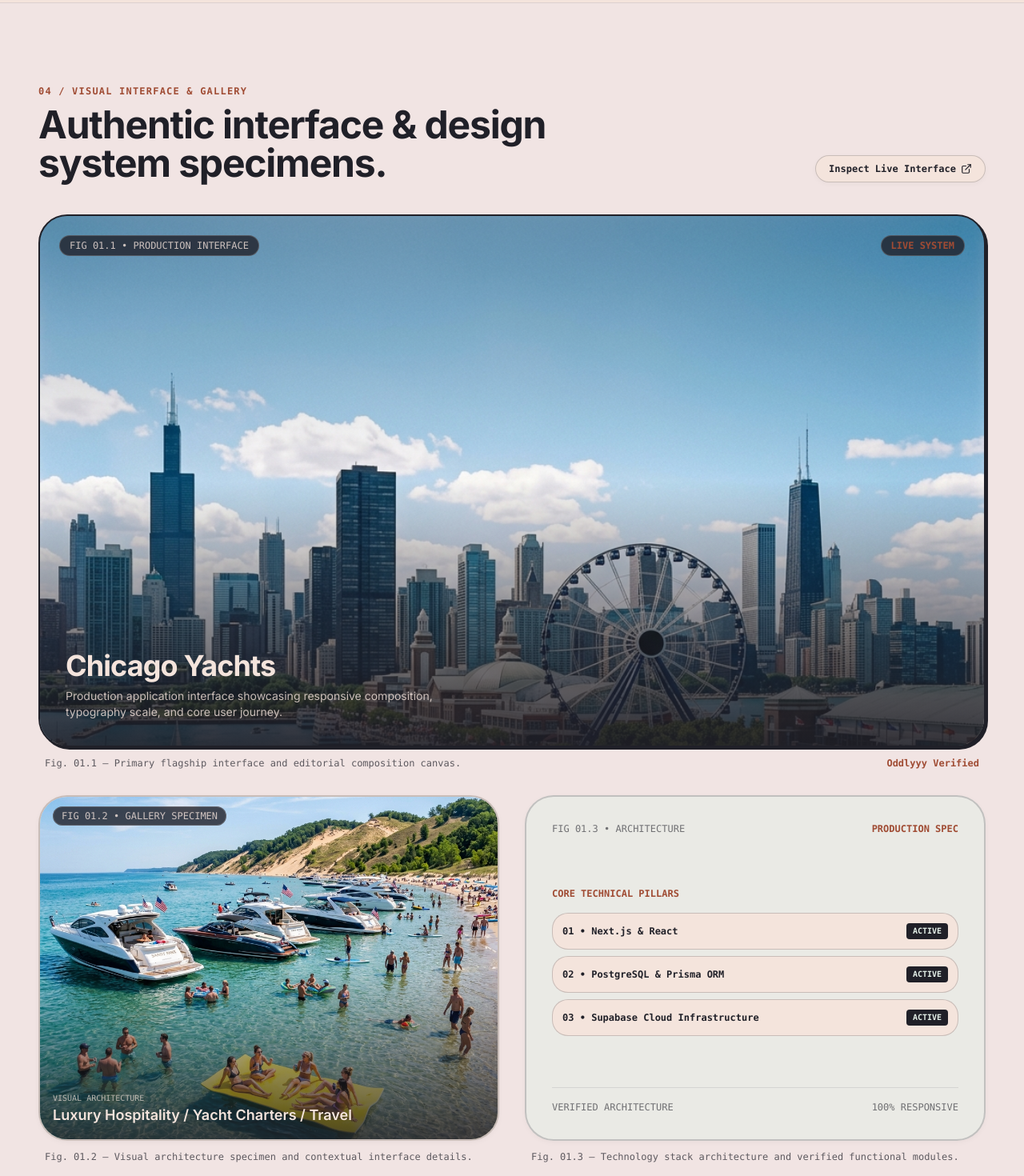
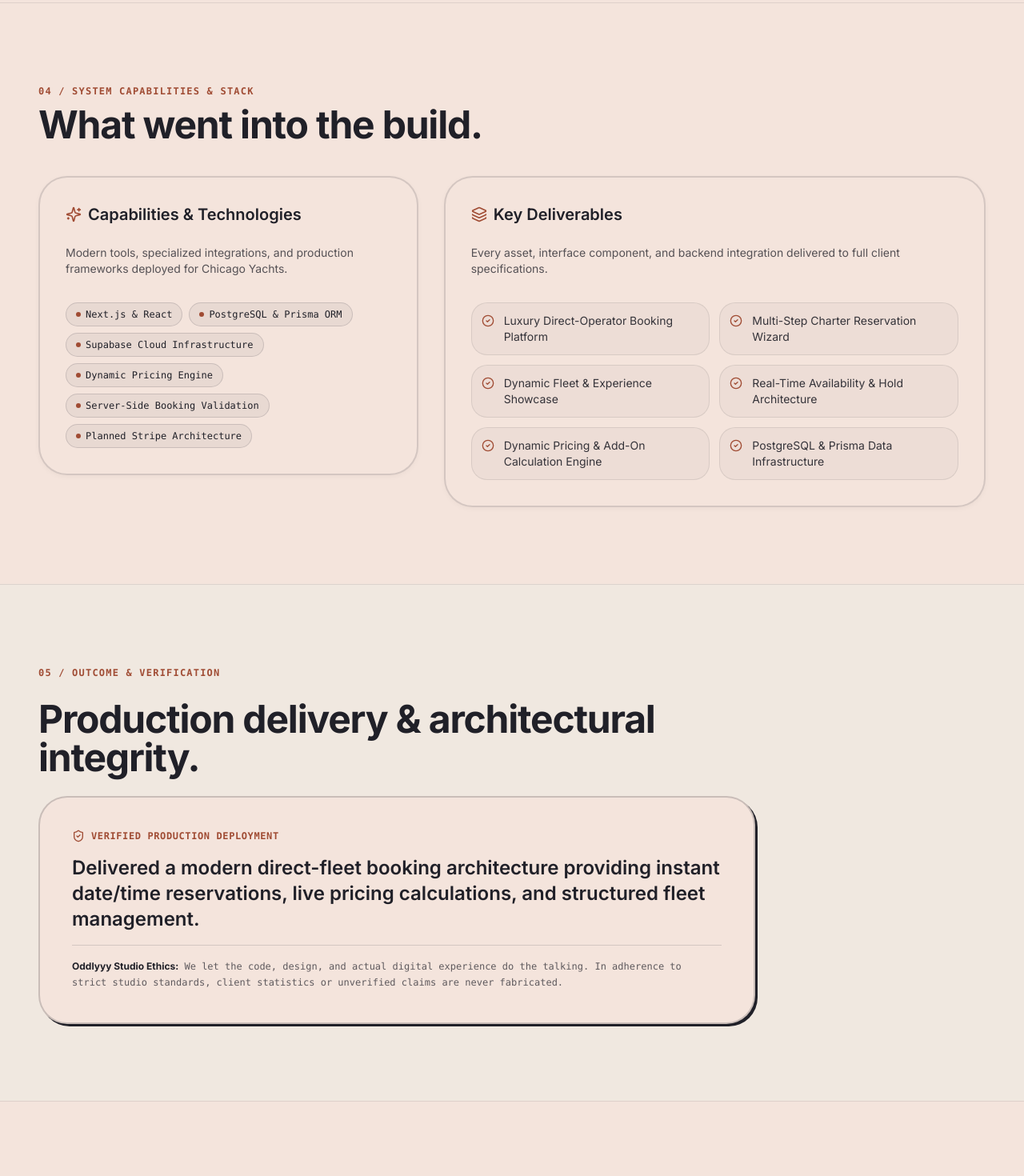
Before and after one commit to Atharva0393/Oddlyyy, a Next.js app: page /work/chicago-yachts in a window 1280 px wide. Shown: the part 3720-5190 px from the top of the page at 80% size. Built offline with nearby package versions, Linux system fonts and the light colour scheme; a web font is replaced by a local one.

Commit message:
feat(work): remove visual interface and gallery section from case study layout

```diff
--- a/src/components/sections/CaseStudyLayout.tsx
+++ b/src/components/sections/CaseStudyLayout.tsx
@@ -522,181 +522,13 @@ export const CaseStudyLayout: React.FC<CaseStudyLayoutProps> = ({
       </SectionContainer>
 
       {/* ---------------------------------------------------- */}
-      {/* SECTION 07: VISUAL GALLERY                           */}
-      {/* ---------------------------------------------------- */}
-      <SectionContainer paddingY="lg" className="border-t border-ink/10 bg-lavender/20">
-        <div className="space-y-10">
-          <div className="flex flex-col md:flex-row md:items-end justify-between gap-4">
-            <div className="space-y-2 max-w-2xl">
-              <span className="text-xs font-mono uppercase tracking-widest text-terracotta font-bold">
-                04 / Visual Interface &amp; Gallery
-              </span>
-              <h2 className="font-primary font-bold text-3xl sm:text-5xl text-ink tracking-tight">
-                Authentic interface &amp; design system specimens.
-              </h2>
-            </div>
-            {project.liveUrl && (
-              <a
-                href={project.liveUrl}
-                target="_blank"
-                rel="noopener noreferrer"
-                className="inline-flex items-center gap-1.5 px-4 py-2 rounded-full bg-cream border border-ink/20 text-xs font-mono font-bold text-ink hover:bg-terracotta hover:text-cream transition-colors shadow-sm"
-              >
-                <span>Inspect Live Interface</span>
-                <ExternalLink className="w-3.5 h-3.5" />
-              </a>
-            )}
-          </div>
-
-          {/* Visual Gallery Grid */}
-          <div className="space-y-8">
-            {/* Gallery Item 1: Full-width Genuine Screenshot */}
-            <div className="space-y-3">
-              <div className="w-full aspect-[16/9] rounded-3xl bg-ink text-cream border-2 border-ink relative overflow-hidden flex flex-col justify-between shadow-ink-offset">
-                {project.images.cover && (
-                  <img
-                    src={project.images.cover}
-                    alt={`${project.projectName} live interface`}
-                    className="absolute inset-0 w-full h-full object-cover object-top"
-                  />
-                )}
-                <div className="absolute inset-0 bg-gradient-to-t from-ink/90 via-transparent to-ink/30 pointer-events-none" />
-
-                <div className="relative z-10 flex items-center justify-between p-6 text-xs font-mono text-cream/80">
-                  <span className="px-3 py-1 rounded-full bg-ink/80 backdrop-blur-sm border border-cream/20">
-                    FIG 01.1 &bull; PRODUCTION INTERFACE
-                  </span>
-                  <span className="text-terracotta font-bold px-3 py-1 rounded-full bg-ink/80 backdrop-blur-sm border border-cream/20">
-                    LIVE SYSTEM
-                  </span>
-                </div>
-
-                <div className="relative z-10 p-6 sm:p-8 mt-auto max-w-xl space-y-2">
-                  <h3 className="font-primary font-bold text-2xl sm:text-4xl text-cream tracking-tight">
-                    {project.projectName}
-                  </h3>
-                  <p className="text-xs sm:text-sm text-cream/80 leading-relaxed font-primary">
-                    Production application interface showcasing responsive composition, typography scale, and core user journey.
-                  </p>
-                </div>
-              </div>
-              <div className="flex items-center justify-between px-2 text-xs font-mono text-ink/70">
-                <span>Fig. 01.1 &mdash; Primary flagship interface and editorial composition canvas.</span>
-                <span className="text-terracotta font-semibold">Oddlyyy Verified</span>
-              </div>
-            </div>
-
-            {/* Gallery Item 2 & 3: Secondary Gallery Image & System Specimens */}
-            <div className="grid grid-cols-1 md:grid-cols-2 gap-8">
-              {/* Specimen 2: Secondary Asset or Brand Palette */}
-              <div className="space-y-3">
-                <div className="w-full aspect-[4/3] rounded-3xl bg-cream border-2 border-ink/20 relative overflow-hidden flex flex-col justify-between shadow-sm">
-                  {project.images.gallery?.[0] ? (
-                    <>
-                      <img
-                        src={project.images.gallery[0]}
-                        alt={`${project.projectName} gallery specimen`}
-                        className="absolute inset-0 w-full h-full object-cover"
-                      />
-                      <div className="absolute inset-0 bg-gradient-to-t from-ink/80 via-transparent to-transparent pointer-events-none" />
-                      <div className="relative z-10 p-4 text-xs font-mono text-cream/80">
-                        <span className="px-2.5 py-1 rounded-full bg-ink/80 backdrop-blur-sm border border-cream/20">
-                          FIG 01.2 &bull; GALLERY SPECIMEN
-                        </span>
-                      </div>
-                      <div className="relative z-10 p-4 mt-auto text-cream">
-                        <span className="font-mono text-[10px] uppercase text-cream/70 block">
-                          Visual Architecture
-                        </span>
-                        <h4 className="font-primary font-semibold text-lg text-cream">
-                          {project.industry}
-                        </h4>
-                      </div>
-                    </>
-                  ) : (
-                    <div className="p-6 sm:p-8 flex flex-col justify-between h-full">
-                      <div className="flex items-center justify-between text-xs font-mono text-ink/60">
-                        <span>FIG 01.2 &bull; DESIGN SPECIMEN</span>
-                        <span>TYPOGRAPHY &amp; TOKENS</span>
-                      </div>
-
-                      <div className="space-y-3 my-auto">
-                        <span className="text-xs font-mono text-terracotta uppercase font-bold block">
-                          Design System
-                        </span>
-                        <div className="font-primary font-bold text-3xl text-ink tracking-tight">
-                          {project.projectName}
-                        </div>
-                        <div className="text-sm font-primary text-ink/75">
-                          {project.industry}
-                        </div>
-                      </div>
-
-                      <div className="flex items-center gap-2 pt-4 border-t border-ink/10">
-                        <div className="w-6 h-6 rounded-md bg-[#F4E4DC] border border-ink/30" title="Warm Cream" />
-                        <div className="w-6 h-6 rounded-md bg-[#202028]" title="Odd Ink" />
-                        <div className="w-6 h-6 rounded-md bg-[#A04C34]" title="Terracotta" />
-                        <div className="w-6 h-6 rounded-md bg-[#E4E0FC] border border-ink/30" title="Soft Lavender" />
-                        <div className="w-6 h-6 rounded-md bg-[#E4F0E8] border border-ink/30" title="Soft Mint" />
-                      </div>
-                    </div>
-                  )}
-                </div>
-                <div className="px-2 text-xs font-mono text-ink/70">
-                  Fig. 01.2 &mdash; Visual architecture specimen and contextual interface details.
-                </div>
-              </div>
-
-              {/* Specimen 3: Architecture Capabilities Card */}
-              <div className="space-y-3">
-                <div className="w-full aspect-[4/3] rounded-3xl bg-mint/50 border-2 border-ink/20 p-6 sm:p-8 flex flex-col justify-between shadow-sm">
-                  <div className="flex items-center justify-between text-xs font-mono text-ink/60">
-                    <span>FIG 01.3 &bull; ARCHITECTURE</span>
-                    <span className="font-bold text-terracotta">PRODUCTION SPEC</span>
-                  </div>
-
-                  <div className="space-y-4 my-auto">
-                    <span className="text-xs font-mono text-terracotta uppercase font-bold block">
-                      Core Technical Pillars
-                    </span>
-
-                    <div className="space-y-2">
-                      {project.technologiesUsed.slice(0, 3).map((tech, i) => (
-                        <div
-                          key={tech}
-                          className="p-3 rounded-xl bg-cream border border-ink/20 flex items-center justify-between text-xs font-mono text-ink"
-                        >
-                          <span className="font-bold">0{i + 1} &bull; {tech}</span>
-                          <span className="text-mint font-bold px-2 py-0.5 rounded bg-ink text-[10px]">
-                            ACTIVE
-                          </span>
-                        </div>
-                      ))}
-                    </div>
-                  </div>
-
-                  <div className="flex justify-between text-xs font-mono text-ink/60 border-t border-ink/10 pt-4">
-                    <span>VERIFIED ARCHITECTURE</span>
-                    <span>100% RESPONSIVE</span>
-                  </div>
-                </div>
-                <div className="px-2 text-xs font-mono text-ink/70">
-                  Fig. 01.3 &mdash; Technology stack architecture and verified functional modules.
-                </div>
-              </div>
-            </div>
-          </div>
-        </div>
-      </SectionContainer>
-
-      {/* ---------------------------------------------------- */}
-      {/* SECTION 08: TECHNOLOGIES & DELIVERABLES              */}
+      {/* SECTION 07: TECHNOLOGIES & DELIVERABLES              */}
       {/* ---------------------------------------------------- */}
       <SectionContainer paddingY="lg" className="border-t border-ink/10">
         <div className="space-y-10">
           <div className="max-w-2xl space-y-2">
             <span className="text-xs font-mono uppercase tracking-widest text-terracotta font-bold">
-              05 / System Capabilities &amp; Stack
+              04 / System Capabilities &amp; Stack
             </span>
             <h2 className="font-primary font-bold text-3xl sm:text-5xl text-ink tracking-tight">
               What went into the build.
@@ -760,12 +592,12 @@ export const CaseStudyLayout: React.FC<CaseStudyLayoutProps> = ({
       </SectionContainer>
 
       {/* ---------------------------------------------------- */}
-      {/* SECTION 09: PROJECT OUTCOME & BENCHMARKS             */}
+      {/* SECTION 08: PROJECT OUTCOME & BENCHMARKS             */}
       {/* ---------------------------------------------------- */}
       <SectionContainer paddingY="lg" className="border-t border-ink/10 bg-mint/30">
         <div className="max-w-4xl space-y-6">
           <span className="text-xs font-mono uppercase tracking-widest text-terracotta font-bold">
-            06 / Outcome &amp; Verification
+            05 / Outcome &amp; Verification
           </span>
 
           <h2 className="font-primary font-bold text-3xl sm:text-5xl text-ink tracking-tight">
@@ -794,7 +626,7 @@ export const CaseStudyLayout: React.FC<CaseStudyLayoutProps> = ({
       </SectionContainer>
 
       {/* ---------------------------------------------------- */}
-      {/* SECTION 10: RELATED PROJECTS                         */}
+      {/* SECTION 09: RELATED PROJECTS                         */}
       {/* ---------------------------------------------------- */}
       {relatedProjects.length > 0 && (
         <SectionContainer paddingY="lg" className="border-t border-ink/10">
@@ -802,7 +634,7 @@ export const CaseStudyLayout: React.FC<CaseStudyLayoutProps> = ({
             <div className="flex flex-col sm:flex-row sm:items-end justify-between gap-4">
               <div className="space-y-2">
                 <span className="text-xs font-mono uppercase tracking-widest text-terracotta font-bold">
-                  07 / Related Work
+                  06 / Related Work
                 </span>
                 <h2 className="font-primary font-bold text-3xl sm:text-5xl text-ink tracking-tight">
                   More client projects built with craft.
```
